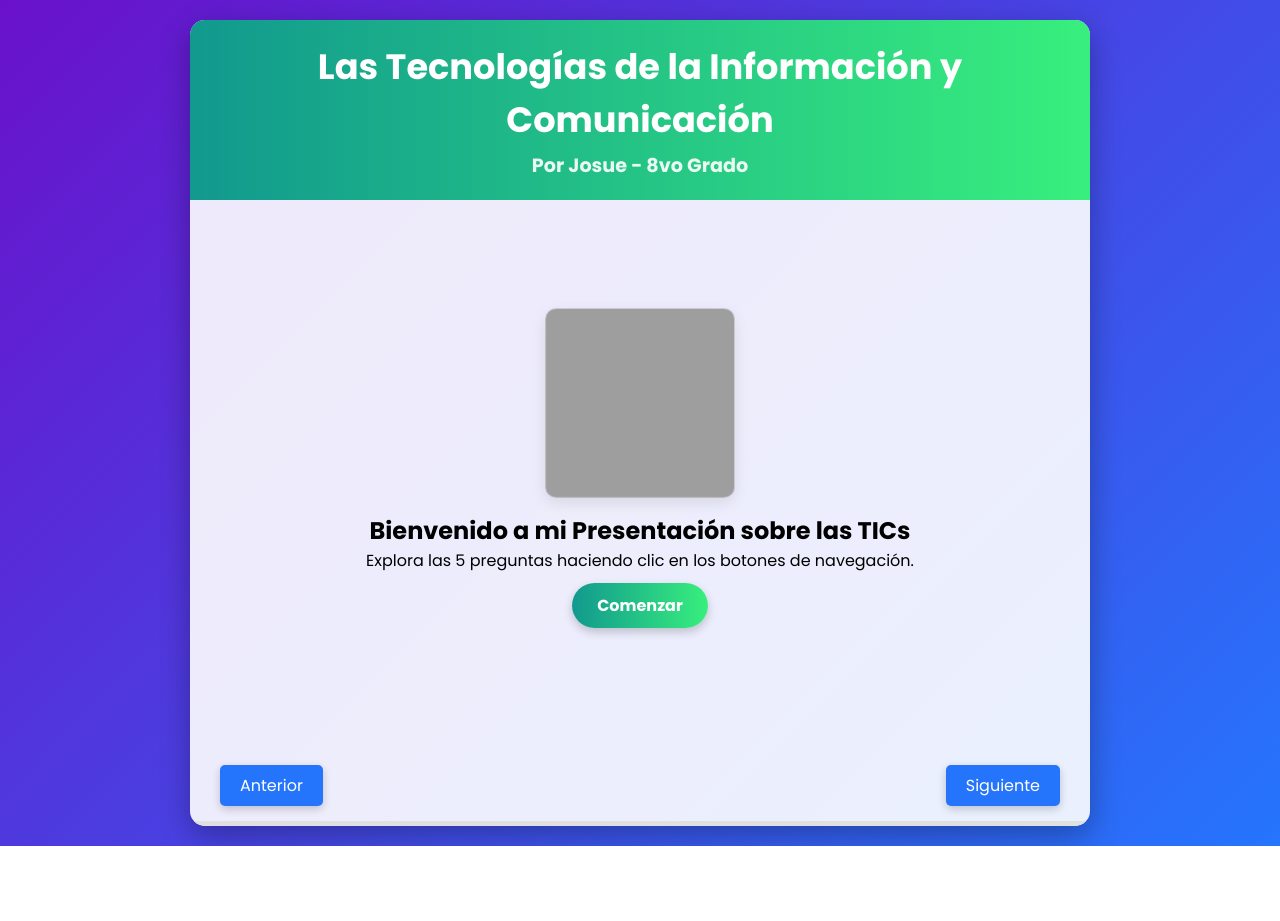
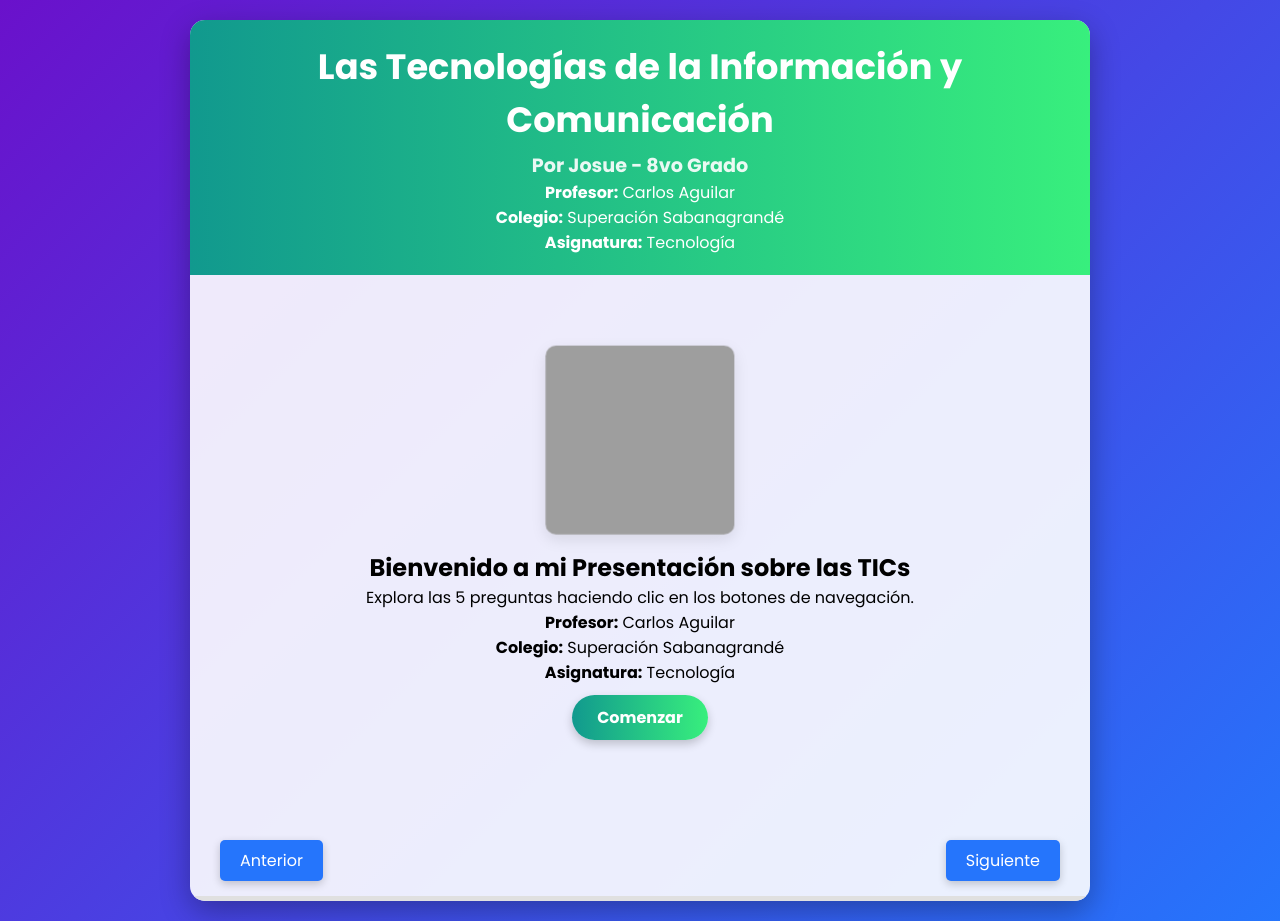
Before and after one commit to Dani-246/Presentacion, a plain HTML site: page index.html in a window 1280 px wide. Before the commit the page ends 846 px from the top, so only its background shows below. Drawn offline with Linux system fonts and the light colour scheme; grey boxes are pictures that could not be loaded.

Commit message:
Update index.html

```diff
--- a/index.html
+++ b/index.html
@@ -12,6 +12,11 @@
         <header>
             <h1 class="title">Las Tecnologías de la Información y Comunicación</h1>
             <h2 class="subtitle">Por Josue - 8vo Grado</h2>
+            <div class="school-info">
+                <p><strong>Profesor:</strong> Carlos Aguilar</p>
+                <p><strong>Colegio:</strong> Superación Sabanagrandé</p>
+                <p><strong>Asignatura:</strong> Tecnología</p>
+            </div>
         </header>
 
         <div class="slides-container">
@@ -22,6 +27,11 @@
                     </div>
                     <h2>Bienvenido a mi Presentación sobre las TICs</h2>
                     <p>Explora las 5 preguntas haciendo clic en los botones de navegación.</p>
+                    <div class="school-info-slide">
+                        <p><strong>Profesor:</strong> Carlos Aguilar</p>
+                        <p><strong>Colegio:</strong> Superación Sabanagrandé</p>
+                        <p><strong>Asignatura:</strong> Tecnología</p>
+                    </div>
                     <div class="start-button" onclick="nextSlide()">Comenzar</div>
                 </div>
             </div>
@@ -140,10 +150,15 @@
             <div class="slide" id="slide7">
                 <div class="slide-content">
                     <div class="image-container final-image">
-                        <img src="https://img.freepik.com/vector-gratis/ilustracion-concepto-gracias_114360-11839.jpg" alt="Gracias">
+                        <img src="https://i.pinimg.com/736x/50/eb/20/50eb20ebbc58162c7d6845e9d38b580e.jpg" alt="Gracias">
                     </div>
                     <h2>¡Gracias por ver mi presentación sobre las TICs!</h2>
                     <p>Presentado por Josue - 8vo Grado</p>
+                    <div class="school-info-slide">
+                        <p><strong>Profesor:</strong> Carlos Aguilar</p>
+                        <p><strong>Colegio:</strong> Superación Sabanagrandé</p>
+                        <p><strong>Asignatura:</strong> Tecnología</p>
+                    </div>
                     <div class="restart-button" onclick="restartPresentation()">Reiniciar</div>
                 </div>
             </div>
```
